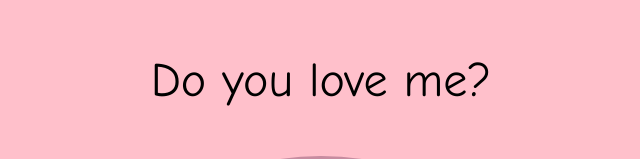
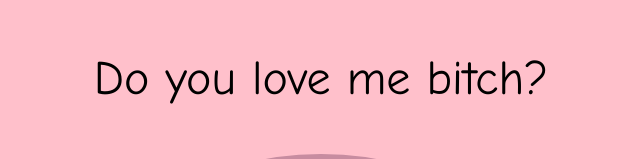
Before and after one commit to BrachoDev/DoYouLoveMe-, a plain HTML site: page index.html in a window 1280 px wide. Shown: the part 107-266 px from the top of the page, without its empty margins (319-959 px from the left). Drawn offline with Linux system fonts and the light colour scheme.

Commit message:
added extra wording

```diff
--- a/index.html
+++ b/index.html
@@ -8,7 +8,7 @@
   </head>
   <body>
     <div class="content">
-      <header class="question"><p>Do you love me?</p></header>
+      <header class="question"><p>Do you love me bitch?</p></header>
       <div class="shy-bear">
         <img
           id="cute-bear"
```
